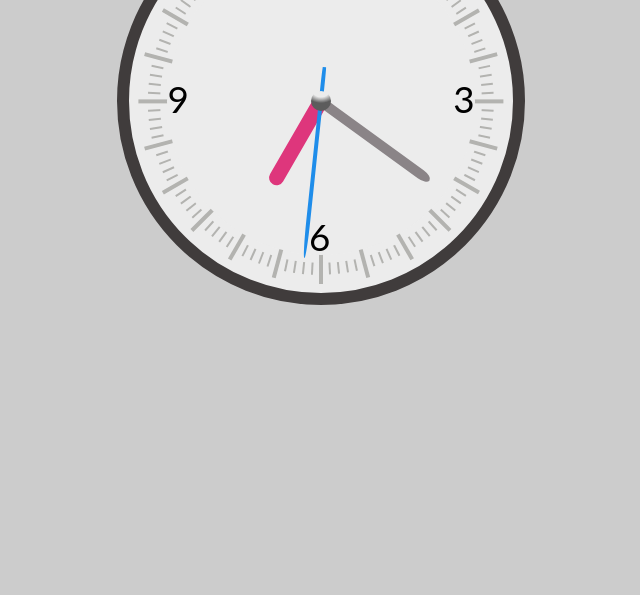
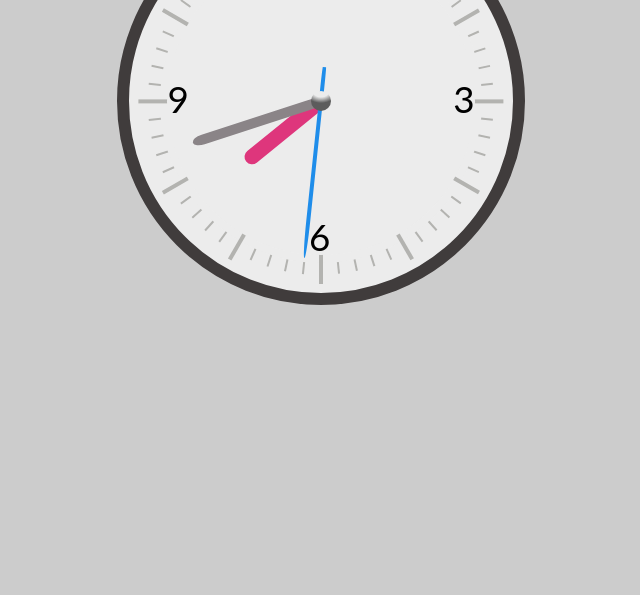
Before and after one commit to TheSmardHappy/My-Self-Made-HTML-CSS-JS-Projects, a plain HTML site: page Project 2 - Analog Clock/index.html in a window 1280 px wide. Shown: the part 205-800 px from the top of the page, without its empty margins (319-959 px from the left). Drawn offline with Linux system fonts and the light colour scheme.

Commit message:
Fixed the Bug of 120 dailLines and the rotatation of hour hand with respect to  min hand

```diff
--- a/Project 2 - Analog Clock/index.html
+++ b/Project 2 - Analog Clock/index.html
@@ -49,36 +49,6 @@
             <span class="dails" id="dail28"></span>
             <span class="dails" id="dail29"></span>
             <span class="dails" id="dail30"></span>
-            <span class="dails" id="dail31"></span>
-            <span class="dails" id="dail32"></span>
-            <span class="dails" id="dail33"></span>
-            <span class="dails" id="dail34"></span>
-            <span class="dails" id="dail35"></span>
-            <span class="dails" id="dail36"></span>
-            <span class="dails" id="dail37"></span>
-            <span class="dails" id="dail38"></span>
-            <span class="dails" id="dail39"></span>
-            <span class="dails" id="dail40"></span>
-            <span class="dails" id="dail41"></span>
-            <span class="dails" id="dail42"></span>
-            <span class="dails" id="dail43"></span>
-            <span class="dails" id="dail44"></span>
-            <span class="dails" id="dail45"></span>
-            <span class="dails" id="dail46"></span>
-            <span class="dails" id="dail47"></span>
-            <span class="dails" id="dail48"></span>
-            <span class="dails" id="dail49"></span>
-            <span class="dails" id="dail50"></span>
-            <span class="dails" id="dail51"></span>
-            <span class="dails" id="dail52"></span>
-            <span class="dails" id="dail53"></span>
-            <span class="dails" id="dail54"></span>
-            <span class="dails" id="dail55"></span>
-            <span class="dails" id="dail56"></span>
-            <span class="dails" id="dail57"></span>
-            <span class="dails" id="dail58"></span>
-            <span class="dails" id="dail59"></span>
-            <span class="dails" id="dail60"></span>
         </div>
         <div class="clockHands centerCenter">
             <span class="hrHand horizontalCenter" id="hr"></span>
--- a/Project 2 - Analog Clock/index.js
+++ b/Project 2 - Analog Clock/index.js
@@ -8,9 +8,9 @@ function currentTiming(){
     secHand = currentDate.getSeconds();
     minHand = currentDate.getMinutes();
     hrHand = currentDate.getHours();
-    document.getElementById('hr').style.transform = `rotate(${hrHand * 30}deg)`;
+    document.getElementById('hr').style.transform = `rotate(${(hrHand * 30) + (1/12 * minHand * 6)}deg)`;
     document.getElementById('sec').style.transform = `rotate(${secHand * 6}deg)`;
-    document.getElementById('min').style.transform = `rotate(${minHand * 3}deg)`;
+    document.getElementById('min').style.transform = `rotate(${minHand * 6}deg)`;
 
 }
 
@@ -24,6 +24,6 @@ let style;
 
 for( i = 0;i <= 60 ; i++ ){
     element = document.getElementsByClassName('dails')[i]
-    deg = i * 3
+    deg = i * 6
     element.style.transform = `rotate(${deg}deg)`;
 };
```
